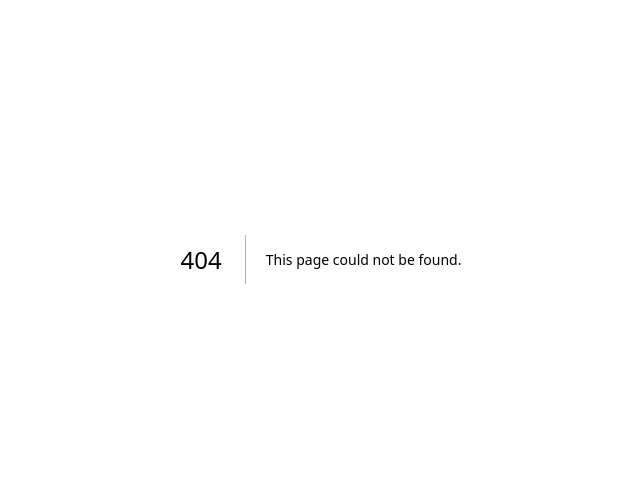
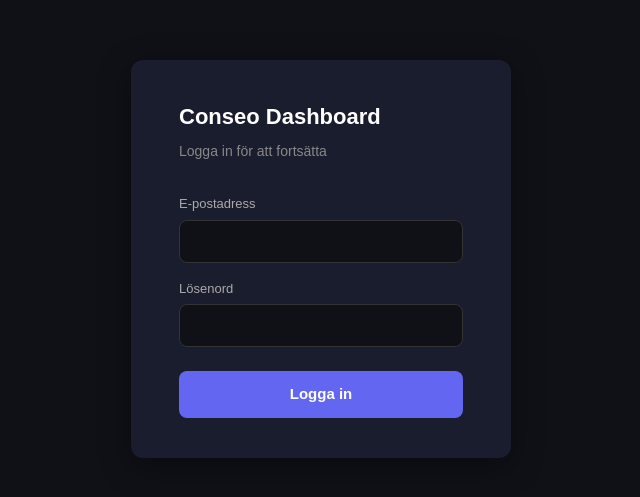
Before and after one commit to markus85ekberg/conseo-dashboard, a Next.js app: page /login in a window 1280 px wide. Before the commit this address had no page. Shown: the part 141-638 px from the top of the page, without its empty margins (319-959 px from the left). Built offline with nearby package versions, Linux system fonts and the light colour scheme; no server answers.

Commit message:
Add auth: login page and middleware

```diff
--- /dev/null
+++ b/app/login/page.tsx
@@ -0,0 +1,104 @@
+"use client"
+import { useState } from "react"
+import { supabase } from "@/lib/supabase"
+import { useRouter } from "next/navigation"
+
+export default function LoginPage() {
+  const router = useRouter()
+  const [email, setEmail] = useState("")
+  const [password, setPassword] = useState("")
+  const [error, setError] = useState("")
+  const [loading, setLoading] = useState(false)
+
+  async function handleLogin(e: React.FormEvent) {
+    e.preventDefault()
+    setLoading(true)
+    setError("")
+
+    const { error } = await supabase.auth.signInWithPassword({ email, password })
+    if (error) {
+      setError("Fel e-post eller lösenord")
+      setLoading(false)
+    } else {
+      router.push("/")
+    }
+  }
+
+  return (
+    <div style={{
+      minHeight: "100vh", background: "#0f1117",
+      display: "flex", alignItems: "center", justifyContent: "center"
+    }}>
+      <div style={{
+        background: "#1a1d2e", borderRadius: 12, padding: "40px 48px",
+        width: 380, boxShadow: "0 8px 32px rgba(0,0,0,0.4)"
+      }}>
+        <h1 style={{ color: "#fff", fontSize: 22, fontWeight: 700, marginBottom: 8 }}>
+          Conseo Dashboard
+        </h1>
+        <p style={{ color: "#888", fontSize: 14, marginBottom: 32 }}>
+          Logga in för att fortsätta
+        </p>
+
+        <form onSubmit={handleLogin}>
+          <div style={{ marginBottom: 16 }}>
+            <label style={{ color: "#aaa", fontSize: 13, display: "block", marginBottom: 6 }}>
+              E-postadress
+            </label>
+            <input
+              type="email"
+              value={email}
+              onChange={e => setEmail(e.target.value)}
+              required
+              style={{
+                width: "100%", padding: "10px 14px", borderRadius: 8,
+                background: "#0f1117", border: "1px solid #333",
+                color: "#fff", fontSize: 14, boxSizing: "border-box"
+              }}
+            />
+          </div>
+
+          <div style={{ marginBottom: 24 }}>
+            <label style={{ color: "#aaa", fontSize: 13, display: "block", marginBottom: 6 }}>
+              Lösenord
+            </label>
+            <input
+              type="password"
+              value={password}
+              onChange={e => setPassword(e.target.value)}
+              required
+              style={{
+                width: "100%", padding: "10px 14px", borderRadius: 8,
+                background: "#0f1117", border: "1px solid #333",
+                color: "#fff", fontSize: 14, boxSizing: "border-box"
+              }}
+            />
+          </div>
+
+          {error && (
+            <div style={{
+              background: "#2d1b1b", border: "1px solid #ff4444",
+              borderRadius: 8, padding: "10px 14px", marginBottom: 16,
+              color: "#ff6b6b", fontSize: 13
+            }}>
+              {error}
+            </div>
+          )}
+
+          <button
+            type="submit"
+            disabled={loading}
+            style={{
+              width: "100%", padding: "12px",
+              background: loading ? "#333" : "#6366f1",
+              color: "#fff", border: "none", borderRadius: 8,
+              fontSize: 15, fontWeight: 600, cursor: loading ? "not-allowed" : "pointer"
+            }}
+          >
+            {loading ? "Loggar in..." : "Logga in"}
+          </button>
+        </form>
+      </div>
+    </div>
+  )
+}
--- /dev/null
+++ b/middleware.ts
@@ -0,0 +1,40 @@
+import { createServerClient } from "@supabase/ssr"
+import { NextResponse } from "next/server"
+import type { NextRequest } from "next/server"
+
+export async function middleware(request: NextRequest) {
+  const response = NextResponse.next()
+
+  const supabase = createServerClient(
+    process.env.NEXT_PUBLIC_SUPABASE_URL!,
+    process.env.NEXT_PUBLIC_SUPABASE_ANON_KEY!,
+    {
+      cookies: {
+        getAll: () => request.cookies.getAll(),
+        setAll: (cookiesToSet) => {
+          cookiesToSet.forEach(({ name, value, options }) =>
+            response.cookies.set(name, value, options)
+          )
+        },
+      },
+    }
+  )
+
+  const { data: { session } } = await supabase.auth.getSession()
+
+  const isLoginPage = request.nextUrl.pathname === "/login"
+
+  if (!session && !isLoginPage) {
+    return NextResponse.redirect(new URL("/login", request.url))
+  }
+
+  if (session && isLoginPage) {
+    return NextResponse.redirect(new URL("/", request.url))
+  }
+
+  return response
+}
+
+export const config = {
+  matcher: ["/((?!_next/static|_next/image|favicon.ico|api).*)"],
+}
--- a/package.json
+++ b/package.json
@@ -9,6 +9,7 @@
     "lint": "eslint"
   },
   "dependencies": {
+    "@supabase/ssr": "^0.12.0",
     "@supabase/supabase-js": "^2.108.2",
     "next": "16.2.9",
     "react": "19.2.4",
```
Also changed, not shown: 1 other file (tests, documents, lock files or other folders).
